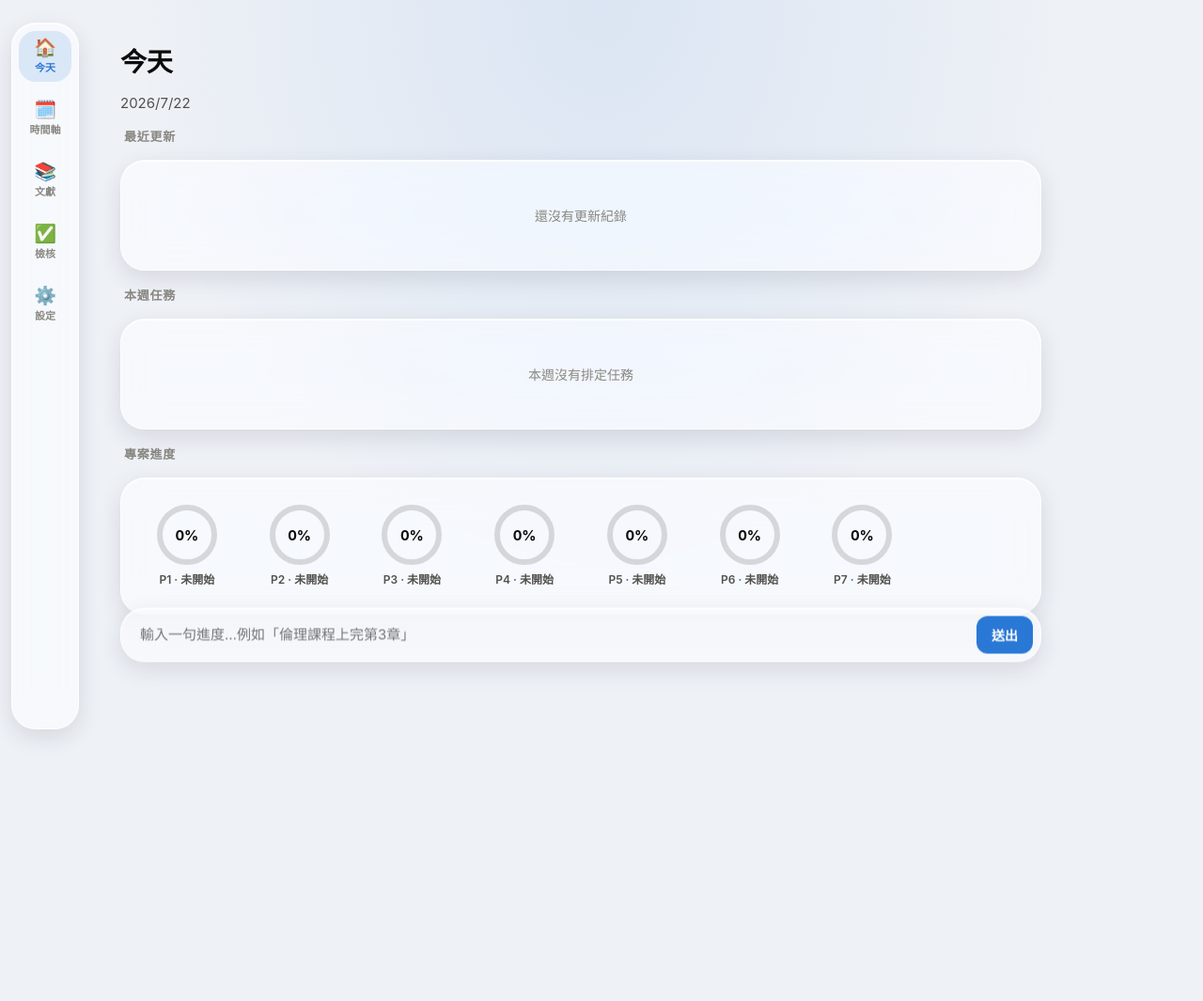
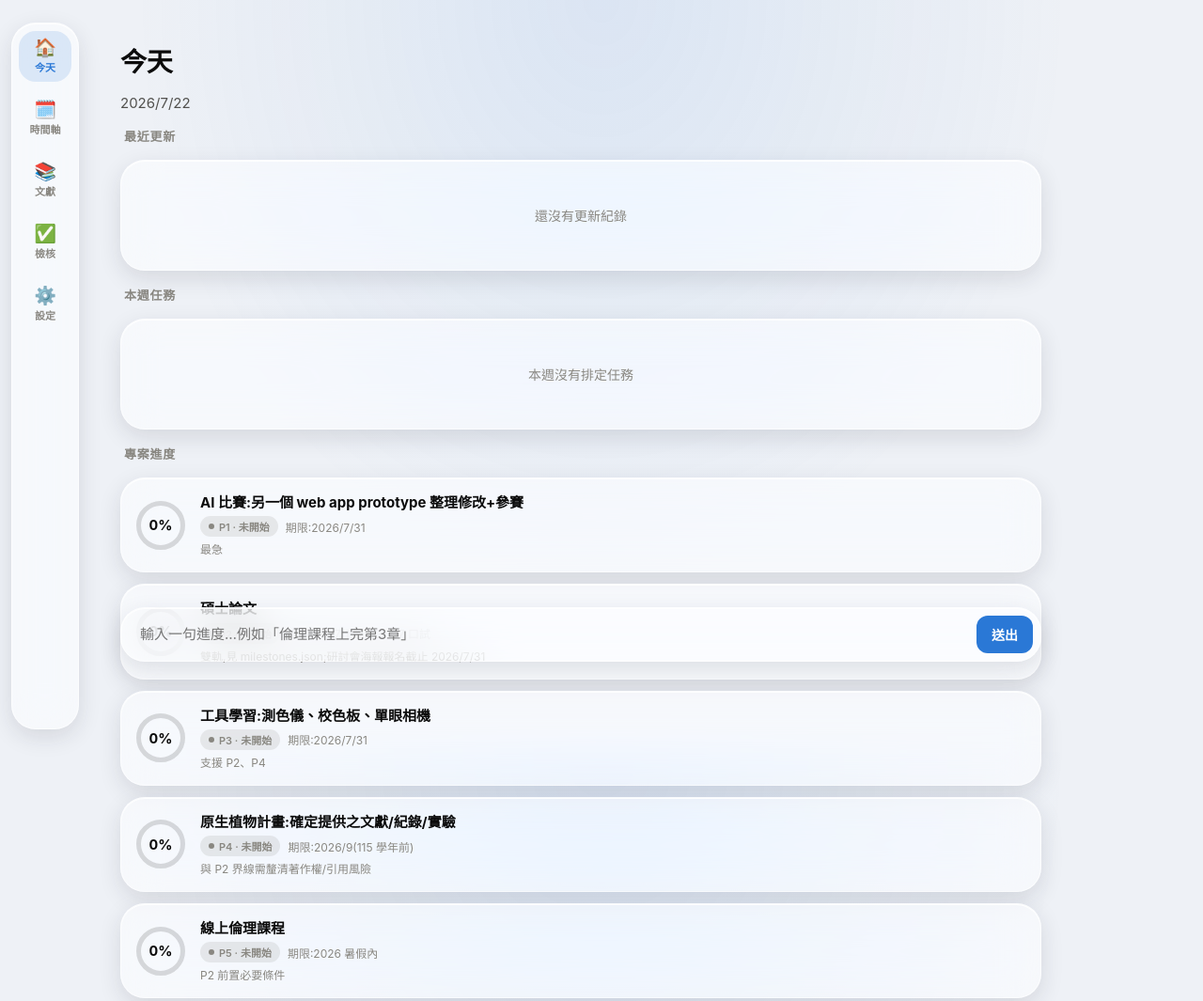
Before and after one commit to sybilsu/academic_dashboard, a website with bundled scripts: page app/index.html in a window 1280 px wide. Shown: the top 1065 px of the page at 94% size. Before the commit the page ends 800 px from the top, so only its background shows below. Built offline with nearby package versions, Linux system fonts and the light colour scheme.

Commit message:
fix: 今天頁專案進度改為完整卡片(全名+代號+狀態+期限),取代僅顯示代號的小圓環格

```diff
--- a/app/css/components.css
+++ b/app/css/components.css
@@ -328,25 +328,34 @@ demo-badge {
   flex: none;
 }
 
-/* ---------- progress rings grid ---------- */
-.rings-grid {
-  display: grid;
-  grid-template-columns: repeat(auto-fill, minmax(96px, 1fr));
+/* ---------- project list (today view) ---------- */
+.project-list {
+  display: flex;
+  flex-direction: column;
   gap: var(--space-3);
 }
-.ring-tile {
+.project-row {
+  flex-direction: row;
+  align-items: center;
+  gap: var(--space-4);
+}
+.project-row-info {
+  flex: 1;
+  min-width: 0;
   display: flex;
   flex-direction: column;
+  gap: 4px;
+}
+.project-row-name {
+  font-size: 15px;
+  font-weight: 700;
+  line-height: 1.35;
+}
+.project-row-meta {
+  display: flex;
   align-items: center;
   gap: var(--space-2);
-  padding: var(--space-3) var(--space-2);
-  text-align: center;
-}
-.ring-tile .ring-label {
-  font-size: 12px;
-  font-weight: 600;
-  color: var(--text-1);
-  line-height: 1.3;
+  flex-wrap: wrap;
 }
 
 /* ---------- task list ---------- */
--- a/app/js/views/today-view.js
+++ b/app/js/views/today-view.js
@@ -120,18 +120,23 @@ export class TodayView extends HTMLElement {
       </glass-card>
 
       <div class="section-title">專案進度</div>
-      <glass-card class="card">
-        <div class="rings-grid">
-          ${data.projects
-            .map(
-              (p) => `<div class="ring-tile">
-                <progress-ring value="${p.progress}" status="${p.status}" size="64" show-value></progress-ring>
-                <span class="ring-label">${p.id} · ${STATUS_LABEL[p.status]}</span>
-              </div>`
-            )
-            .join("")}
-        </div>
-      </glass-card>
+      <div class="project-list">
+        ${data.projects
+          .map(
+            (p) => `<glass-card class="card project-row">
+              <progress-ring value="${p.progress}" status="${p.status}" size="52" show-value></progress-ring>
+              <div class="project-row-info">
+                <div class="project-row-name">${p.name}</div>
+                <div class="project-row-meta">
+                  <span class="badge badge-${p.status}">${p.id} · ${STATUS_LABEL[p.status]}</span>
+                  <span class="card-meta">期限:${p.deadline}</span>
+                </div>
+                ${p.note ? `<div class="card-meta">${p.note}</div>` : ""}
+              </div>
+            </glass-card>`
+          )
+          .join("")}
+      </div>
 
       <div class="quick-input-bar glass">
         <input type="text" id="quick-input" placeholder="輸入一句進度…例如「倫理課程上完第3章」" />
```
